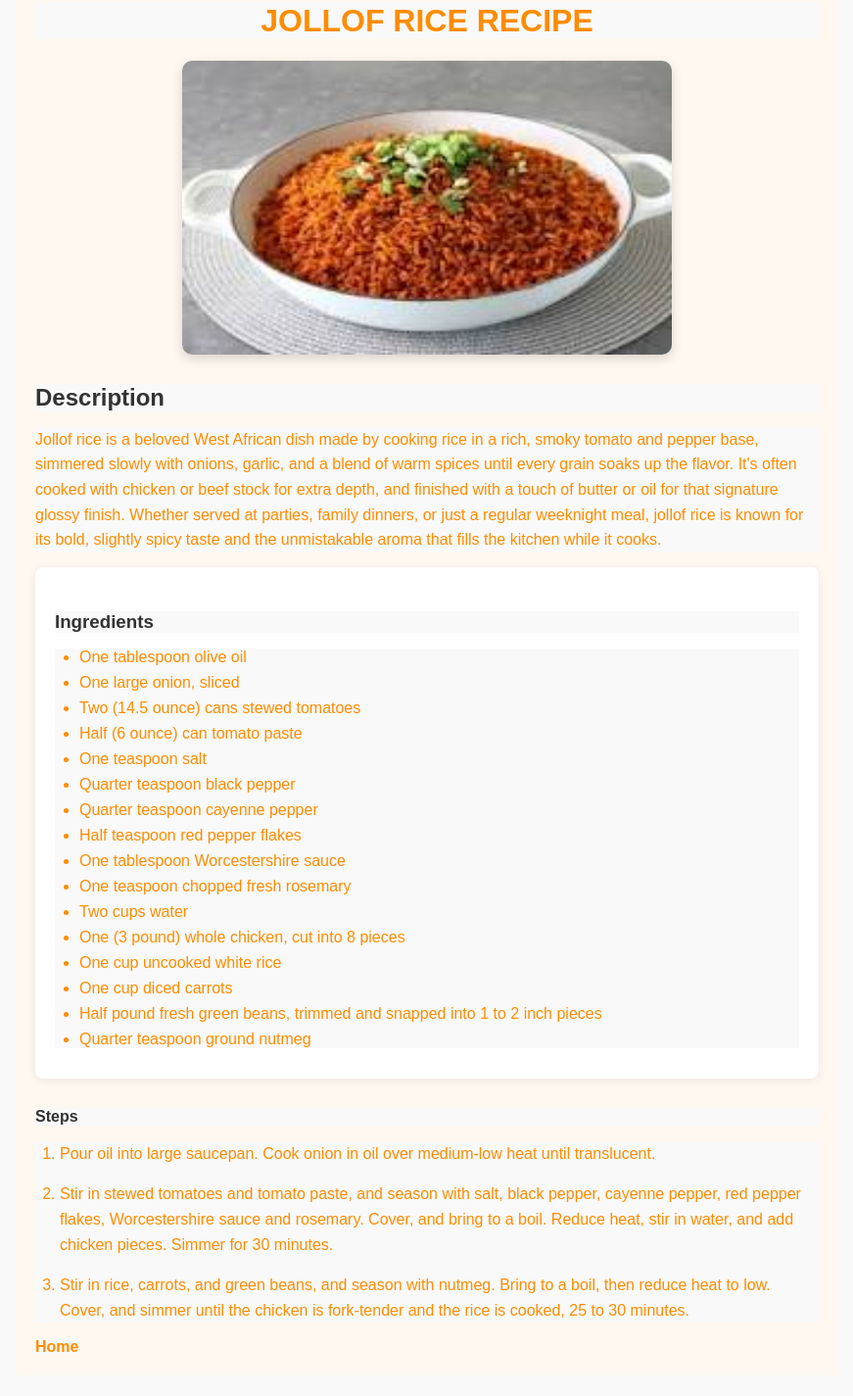
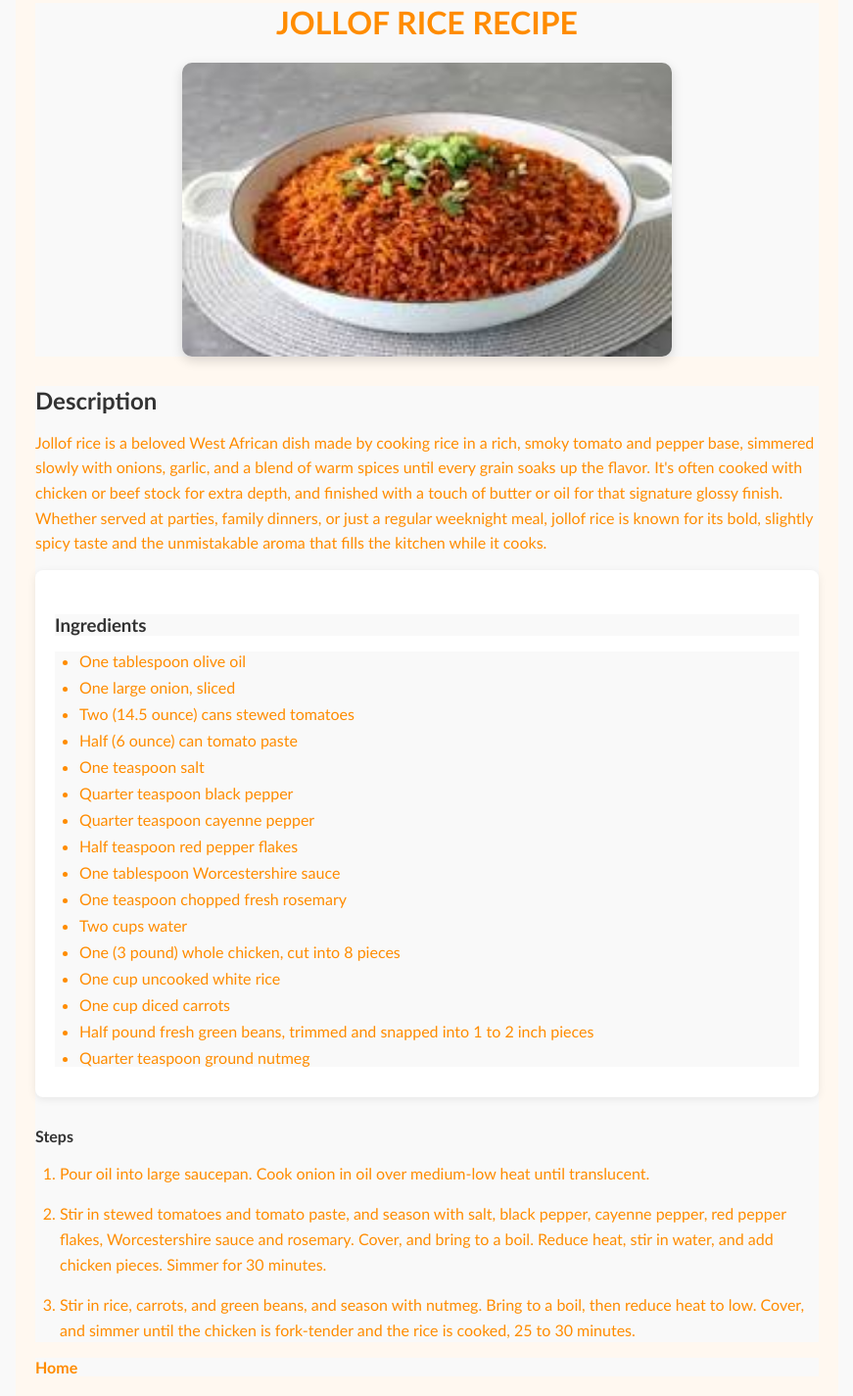
Before and after one commit to BlVK-UI/odin-recipes, a plain HTML site: page recipes/jollof-rice.html in a window 1280 px wide. Shown: the part 38-1463 px from the top of the page at 98% size, without its empty margins (204-1075 px from the left). Before the commit the page ends 1442 px from the top, so only its background shows below. Drawn offline with Linux system fonts and the light colour scheme.

Commit message:
Fix file naming and formatting
-Rename file to lowercase for consistency

```diff
--- a/styles.css
+++ b/css/styles.css
@@ -1,5 +1,4 @@
 * {
-  font-family: Arial, sans-serif;
   background-color: #f9f9f9;
 }
 
@@ -7,11 +6,18 @@
 
 
 body {
+  font-family:'Gill Sans', 'Gill Sans MT', 'Calibri', 'Trebuchet MS',  'sans-serif';
   color: darkorange;
   max-width: 800px;
   margin: 0 auto;
   padding: 20px;
   background-color: #fff8f0;
+}
+
+header {
+  text-align: center;
+  margin-bottom: 30px;
+
 }
 
 h1 {
@@ -58,7 +64,7 @@
 }
 
 .editor-note,
-.Ingredients {
+.ingredients {
   background-color: #ffffff;
   padding: 15px 20px;
   border-radius: 8px;
@@ -69,7 +75,7 @@
   background-color: #f2f2f2;
 }
 
-.Ingredients {
+.ingredients {
   text-align: left;
 
 }
--- a/recipes/jollof-rice.html
+++ b/recipes/jollof-rice.html
@@ -4,16 +4,22 @@
     <meta charset="UTF-8">
     <meta name="viewport" content="width=device-width, initial-scale=1.0">
     <title>Jollof Rice recipe</title>
-    <link rel="stylesheet" href="../styles.css">
+    <link rel="stylesheet" href="../css/styles.css">
 </head>
 <body>
+
+    <header>
             <h1>JOLLOF RICE RECIPE</h1>
             <img src="../IMAGES/Jollof rice image.jpg" width="300" height="300">
+    </header>
 
+   <main>
+        <section>
             <h2>Description</h2>
              <p>Jollof rice is a beloved West African dish made by cooking rice in a rich, smoky tomato and pepper base, simmered slowly with onions, garlic, and a blend of warm spices until every grain soaks up the flavor. It's often cooked with chicken or beef stock for extra depth, and finished with a touch of butter or oil for that signature glossy finish. Whether served at parties, family dinners, or just a regular weeknight meal, jollof rice is known for its bold, slightly spicy taste and the unmistakable aroma that fills the kitchen while it cooks.</p>
+        </section>
 
-    <div class="Ingredients">
+        <section class="ingredients">
              <h3>Ingredients</h3>
              <ul>
                 <li>One tablespoon olive oil</li>
@@ -33,8 +39,9 @@
              <li>Half pound fresh green beans, trimmed and snapped into 1 to 2 inch pieces</li>
              <li>Quarter teaspoon ground nutmeg</li>
             </ul>
-    </div>
+        </section>
 
+        <section>
              <h4>Steps</h4>
              <ol>
                   <li><p>Pour oil into large saucepan. Cook onion in oil over medium-low heat until translucent.</p></li>
@@ -43,9 +50,13 @@
 
                  <li><p>Stir in rice, carrots, and green beans, and season with nutmeg. Bring to a boil, then reduce heat to low. Cover, and simmer until the chicken is fork-tender and the rice is cooked, 25 to 30 minutes.</p></li>
             </ol>
+        </section>
 
+    </main>
 
+    <footer>
+    <a href="../index.html">Home</a>
+    </footer>
 
-    <a href="../index.html">Home</a>
 </body>
 </html>
```
Also changed, not shown: index.html (+5 -5 lines), recipes/egusi-soup.html (+6 -5 lines), recipes/samosa.html (+12 -6 lines). Lines whose indentation alone changed are shown as unchanged.
